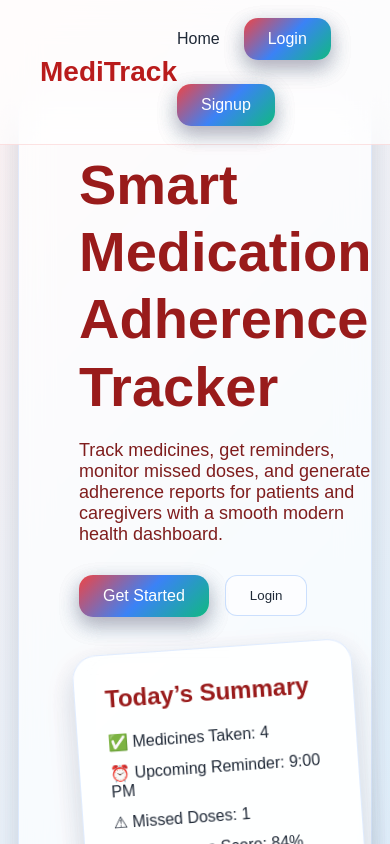
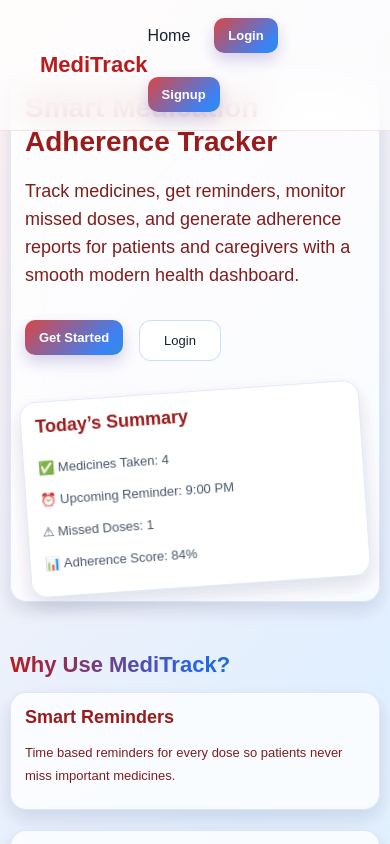
Before and after one commit to krishankanhaiya09/frontend-repo-Medicare, a React app: page / in a window 390 px wide. Shown: the top 844 px of the page. Built offline with nearby package versions, Linux system fonts and the light colour scheme; the HTML template or start-up script is replaced by a standard one.

Commit message:
UI fixed + mobile responsive + theme updated

```diff
--- a/src/index.css
+++ b/src/index.css
@@ -5,9 +5,29 @@
   font-family: sans-serif;
 }
 
+:root {
+  --bg-1: #fdf2f2;
+  --bg-2: #dbeafe;
+  --bg-3: #dcfce7;
+  --bg-4: #f8fafc;
+
+  --text-main: #172033;
+  --text-soft: #475569;
+  --heading-red: #b91c1c;
+  --heading-blue: #2563eb;
+  --heading-green: #059669;
+
+  --border-soft: rgba(37, 99, 235, 0.14);
+  --glass-bg: rgba(255, 255, 255, 0.78);
+
+  --btn-red: #dc2626;
+  --btn-blue: #2563eb;
+  --btn-green: #059669;
+}
+
 body {
-  background: linear-gradient(135deg, #fff5f5, #e0f2fe, #ecfdf5, #ffffff);
-  color: #1f2937;
+  background: linear-gradient(135deg, #fff1f2, #dbeafe, #dcfce7, #f8fafc);
+  color: var(--text-main);
   min-height: 100vh;
 }
 
@@ -18,117 +38,235 @@ a {
 
 .page {
   min-height: 100vh;
-  padding: 100px 40px 40px;
+  padding: 96px 32px 32px;
 }
 
-/* 🔥 GLASS CARD (multi-color shadow) */
+/* cleaner glass effect */
 .glass-card {
-  background: rgba(255, 255, 255, 0.65);
-  border: 1px solid rgba(59, 130, 246, 0.15);
-  backdrop-filter: blur(16px);
-  border-radius: 24px;
+  background: var(--glass-bg);
+  border: 1px solid var(--border-soft);
+  backdrop-filter: blur(14px);
+  -webkit-backdrop-filter: blur(14px);
+  border-radius: 22px;
   box-shadow:
-    0 12px 30px rgba(239, 68, 68, 0.12),
-    0 12px 30px rgba(59, 130, 246, 0.10),
-    0 12px 30px rgba(16, 185, 129, 0.10);
-  transition: 0.3s ease;
+    0 10px 24px rgba(220, 38, 38, 0.07),
+    0 10px 24px rgba(37, 99, 235, 0.08),
+    0 10px 24px rgba(5, 150, 105, 0.07);
+  transition: all 0.3s ease;
 }
 
 .glass-card:hover {
-  transform: translateY(-4px);
+  transform: translateY(-3px);
   box-shadow:
-    0 18px 40px rgba(239, 68, 68, 0.18),
-    0 18px 40px rgba(59, 130, 246, 0.15),
-    0 18px 40px rgba(16, 185, 129, 0.15);
+    0 16px 32px rgba(220, 38, 38, 0.10),
+    0 16px 32px rgba(37, 99, 235, 0.11),
+    0 16px 32px rgba(5, 150, 105, 0.10);
 }
 
-/* 🌈 MULTI-COLOR BUTTON */
+/* less colorful, more premium button */
 .glow-btn {
-  padding: 12px 24px;
+  padding: 12px 22px;
   border: none;
-  border-radius: 14px;
-  background: linear-gradient(135deg, #ef4444, #3b82f6, #10b981);
-  color: white;
-  font-size: 16px;
+  border-radius: 12px;
+  background: linear-gradient(135deg, #d94645, #3b82f6, #10b981);
+  background-size: 160% 160%;
+  color: #ffffff;
+  font-size: 15px;
+  font-weight: 600;
   cursor: pointer;
-  transition: 0.3s ease;
+  transition: all 0.28s ease;
   box-shadow:
-    0 8px 20px rgba(239, 68, 68, 0.25),
-    0 8px 20px rgba(59, 130, 246, 0.25),
-    0 8px 20px rgba(16, 185, 129, 0.25);
+    0 8px 16px rgba(37, 99, 235, 0.16),
+    0 6px 14px rgba(220, 38, 38, 0.10);
 }
 
 .glow-btn:hover {
-  transform: translateY(-3px) scale(1.03);
+  transform: translateY(-2px);
   box-shadow:
-    0 14px 28px rgba(239, 68, 68, 0.32),
-    0 14px 28px rgba(59, 130, 246, 0.30),
-    0 14px 28px rgba(16, 185, 129, 0.30);
+    0 12px 22px rgba(37, 99, 235, 0.18),
+    0 10px 18px rgba(220, 38, 38, 0.12);
 }
 
-/* 🌈 TITLE */
+.glow-btn:active {
+  transform: scale(0.98);
+}
+
+/* headings */
 .section-title {
-  font-size: 36px;
-  margin-bottom: 20px;
-  font-weight: bold;
-  background: linear-gradient(90deg, #ef4444, #3b82f6, #10b981);
+  font-size: 34px;
+  margin-bottom: 18px;
+  font-weight: 800;
+  line-height: 1.15;
+  background: linear-gradient(90deg, #b91c1c, #2563eb, #059669);
   -webkit-background-clip: text;
   -webkit-text-fill-color: transparent;
 }
 
-/* INPUTS */
+/* normal text improvements */
+p {
+  color: var(--text-soft);
+  line-height: 1.65;
+}
+
+h1, h2, h3, h4, h5, h6 {
+  color: var(--text-main);
+  line-height: 1.2;
+}
+
+/* form fields */
 input,
 select,
 textarea {
-  color: #1f2937;
+  width: 100%;
+  padding: 12px 14px;
+  border-radius: 14px;
+  border: 1px solid rgba(100, 116, 139, 0.18);
+  background: rgba(255, 255, 255, 0.82);
+  color: var(--text-main);
+  outline: none;
+  transition: 0.25s ease;
+}
+
+input:focus,
+select:focus,
+textarea:focus {
+  border-color: rgba(37, 99, 235, 0.35);
+  box-shadow: 0 0 0 4px rgba(37, 99, 235, 0.08);
 }
 
 input::placeholder,
 textarea::placeholder {
-  color: #6b7280;
+  color: #64748b;
 }
 
-/* OUTLINE BUTTON */
 .outline-btn {
   padding: 10px 16px;
-  border: 1px solid rgba(59, 130, 246, 0.25);
+  border: 1px solid rgba(37, 99, 235, 0.22);
   border-radius: 12px;
-  background: rgba(255,255,255,0.55);
-  color: #1f2937;
+  background: rgba(255, 255, 255, 0.72);
+  color: var(--text-main);
+  font-weight: 500;
   cursor: pointer;
-  transition: 0.3s ease;
+  transition: 0.28s ease;
 }
 
 .outline-btn:hover {
   transform: translateY(-2px);
   box-shadow:
-    0 10px 20px rgba(239, 68, 68, 0.12),
-    0 10px 20px rgba(59, 130, 246, 0.12),
-    0 10px 20px rgba(16, 185, 129, 0.12);
+    0 8px 18px rgba(37, 99, 235, 0.10),
+    0 8px 18px rgba(5, 150, 105, 0.08);
 }
 
-/* RESPONSIVE */
+/* card text spacing */
+.glass-card h2,
+.glass-card h3,
+.glass-card h4 {
+  margin-bottom: 10px;
+}
+
+.glass-card p {
+  margin-bottom: 8px;
+}
+
+/* grids */
+.reports-grid,
+.doctor-grid {
+  align-items: stretch;
+}
+
+/* mobile fix */
 @media (max-width: 768px) {
+  body {
+    background: linear-gradient(135deg, #fff4f4, #e0efff, #e7faef, #f8fafc);
+  }
+
   .page {
-    padding: 90px 18px 30px;
+    padding: 82px 14px 22px;
   }
 
   .section-title {
-    font-size: 28px;
+    font-size: 22px;
+    margin-bottom: 14px;
+    line-height: 1.18;
+  }
+
+  .glass-card {
+    border-radius: 18px;
+    padding: 16px !important;
+    box-shadow:
+      0 8px 20px rgba(220, 38, 38, 0.06),
+      0 8px 20px rgba(37, 99, 235, 0.07),
+      0 8px 20px rgba(5, 150, 105, 0.06);
+  }
+
+  .glow-btn {
+    width: 100%;
+    padding: 11px 16px;
+    font-size: 14px;
+    border-radius: 10px;
+  }
+
+  .outline-btn {
+    width: 100%;
+    font-size: 14px;
+  }
+
+  p {
+    font-size: 14px;
+    line-height: 1.55;
+  }
+
+  h1 {
+    font-size: 32px !important;
+    line-height: 1.05;
+  }
+
+  h2 {
+    font-size: 22px !important;
+  }
+
+  h3 {
+    font-size: 18px !important;
+  }
+
+  .reports-grid,
+  .doctor-grid {
+    grid-template-columns: 1fr !important;
+    gap: 14px !important;
   }
 }
 
-.reports-grid {
-  align-items: stretch;
-}
+/* extra small phones */
+@media (max-width: 480px) {
+  .page {
+    padding: 76px 10px 18px;
+  }
 
-@media (max-width: 900px) {
-  .reports-grid {
-    grid-template-columns: 1fr !important;
+  .section-title {
+    font-size: 20px;
+  }
+
+  .glass-card {
+    padding: 14px !important;
+    border-radius: 16px;
+  }
+
+  .glow-btn,
+  .outline-btn {
+    padding: 10px 14px;
+    font-size: 13px;
+  }
+
+  p {
+    font-size: 13px;
+  }
+
+  h1 {
+    font-size: 28px !important;
   }
 }
 
-/* PRINT MODE */
+/* print mode */
 @media print {
   nav,
   footer,
@@ -176,13 +314,3 @@ textarea::placeholder {
     display: block !important;
   }
 }
-
-.doctor-grid {
-  align-items: start;
-}
-
-@media (max-width: 900px) {
-  .doctor-grid {
-    grid-template-columns: 1fr !important;
-  }
-}
```
